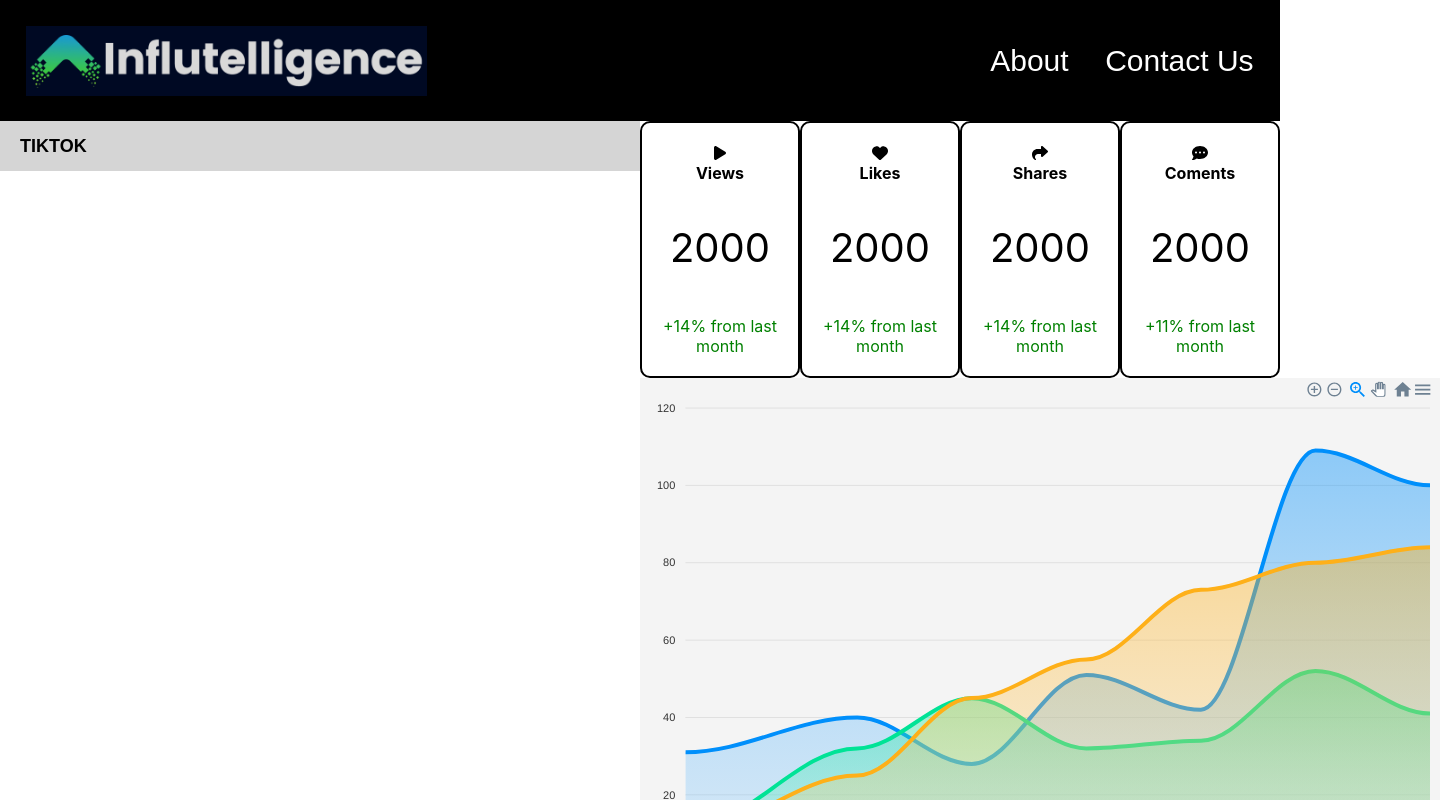
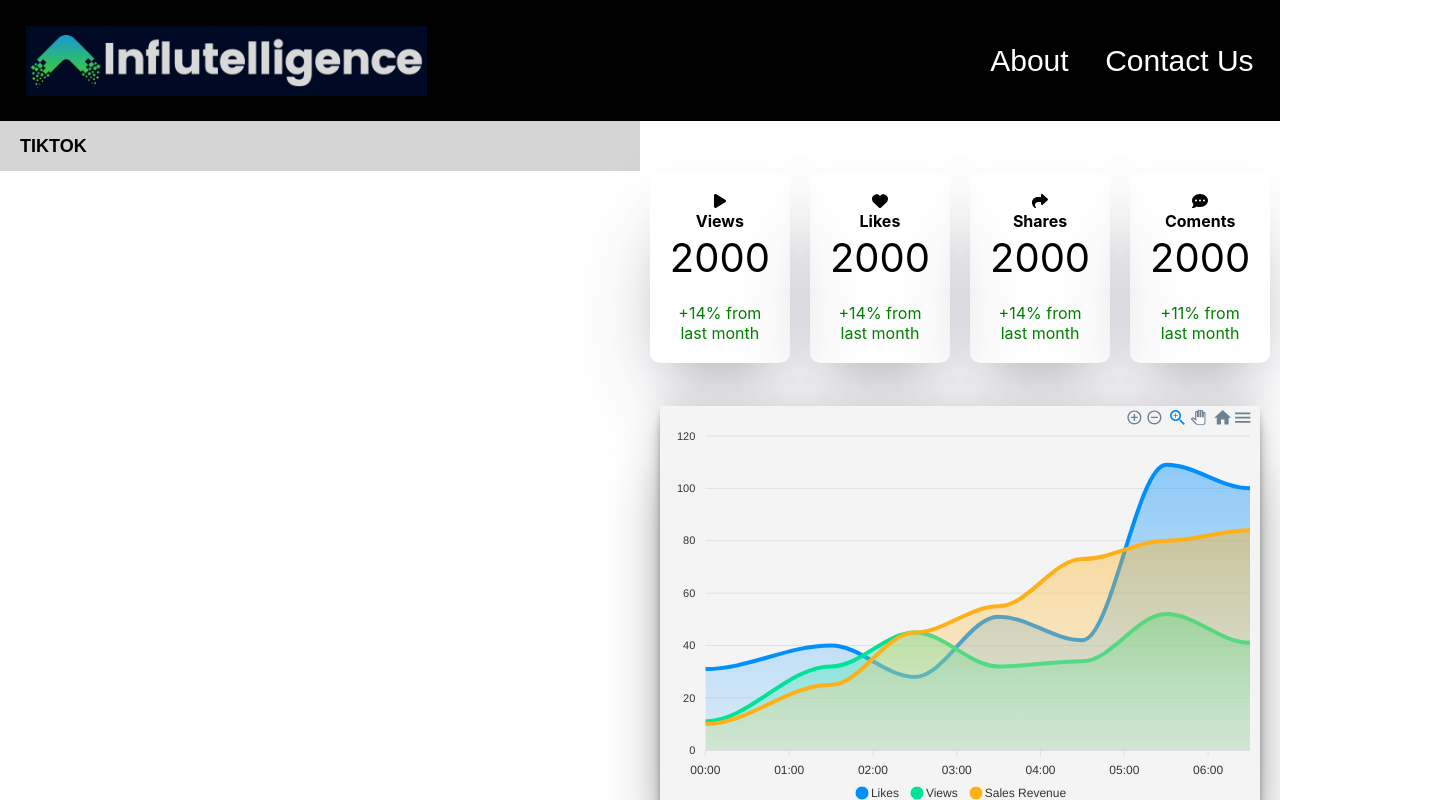
Before and after one commit to brightlightkim/influence, a React (Create React App) app: page / in a window 1280 px wide. Shown: the top 800 px of the page, 1440 px wide, since content can reach past the window. Built offline with nearby package versions, Linux system fonts and the light colour scheme; a web font is replaced by a local one.

Commit message:
ui fixes

```diff
--- a/src/App.css
+++ b/src/App.css
@@ -44,9 +44,30 @@
 .graph_page_container{
   display: flex;
   width: 50%;
+  height: 30%;
   flex-direction: column;
+  /* height: fit-content; */
+  padding: 25px;
+  align-items: center;
+  border-radius: 10px;
 }
 
 .graph_data_container{
   display: flex;
+  height: fit-content;
+  column-gap: 20px;
+  justify-content: space-between;
+  margin: 25px;
+  /* box-shadow: rgba(0, 0, 0, 0.25) 0px 54px 55px, rgba(0, 0, 0, 0.12) 0px -12px 30px, rgba(0, 0, 0, 0.12) 0px 4px 6px, rgba(0, 0, 0, 0.17) 0px 12px 13px, rgba(0, 0, 0, 0.09) 0px -3px 5px; */
 }
+
+.chart_container {
+  display: flex;
+  justify-content: center;
+  align-items: center;
+  width: 600px;
+  height: 400px;
+  margin: 25px;
+  box-shadow: rgba(0, 0, 0, 0.25) 0px 54px 55px, rgba(0, 0, 0, 0.12) 0px -12px 30px, rgba(0, 0, 0, 0.12) 0px 4px 6px, rgba(0, 0, 0, 0.17) 0px 12px 13px, rgba(0, 0, 0, 0.09) 0px -3px 5px;
+
+}
--- a/src/App.js
+++ b/src/App.js
@@ -25,7 +25,10 @@ function App() {
               <Share/>
               <Comments/>
             </div>
-            <Chart/>
+            <div className='chart_container'>
+              <Chart/>
+            </div>
+
           </div>
         </div>
       </UrlThemeProvider>
--- a/src/components/graph/Chart.js
+++ b/src/components/graph/Chart.js
@@ -52,8 +52,8 @@ class PopChart extends Component {
             options={this.state.options}
             series={this.state.series}
             type="area"
-            height="550"
-            width="800"
+            height="400"
+            width="600"
         />;
     }
 }
--- a/src/components/mainpage/mainPage.css
+++ b/src/components/mainpage/mainPage.css
@@ -2,15 +2,16 @@
   box-sizing: border-box;
 }
 .container-card {
-  border: 2px solid black;
+  /* border: 2px solid black; */
   padding: 20px;
   width: 30%;
-  height: 100%;
+  /* height: 100%; */
   cursor: pointer;
   transition: al 0.5s;
   text-align: center;
   margin: 0 auto;
   border-radius: 10px;
+  box-shadow: rgba(255, 255, 255, 0.1) 0px 1px 1px 0px inset, rgba(50, 50, 93, 0.25) 0px 50px 100px -20px, rgba(0, 0, 0, 0.3) 0px 30px 60px -30px;
 }
 .container-card:hover {
   box-shadow: rgba(0, 0, 0, 0.24) 0px 3px 8px;
@@ -18,8 +19,8 @@
 }
 .followers {
   font-size: 2.5rem;
-  margin-top: 2.5rem;
-  margin-bottom: 1.5rem;
+  margin-top: .1rem;
+  margin-bottom: .1rem;
 }
 .icon {
   font-size: 1rem;
```
